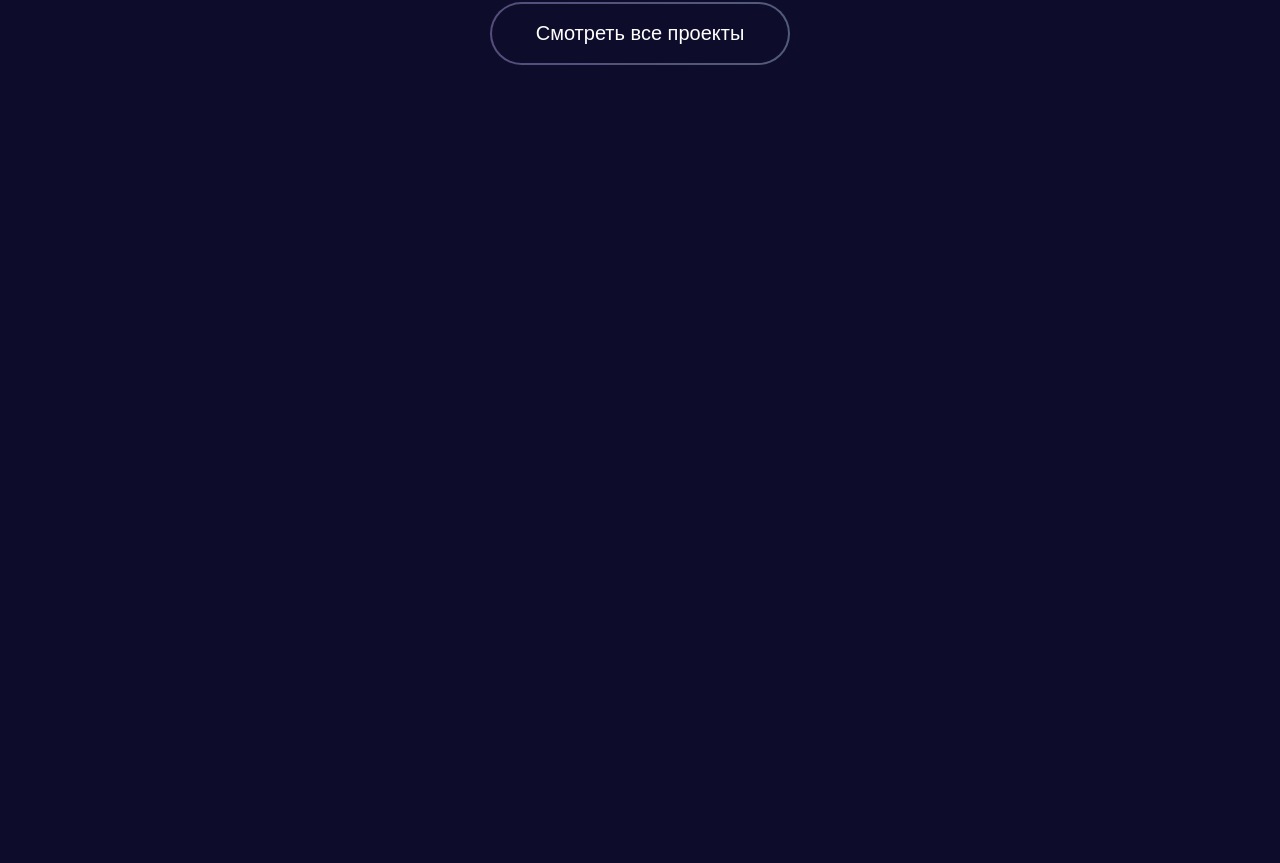
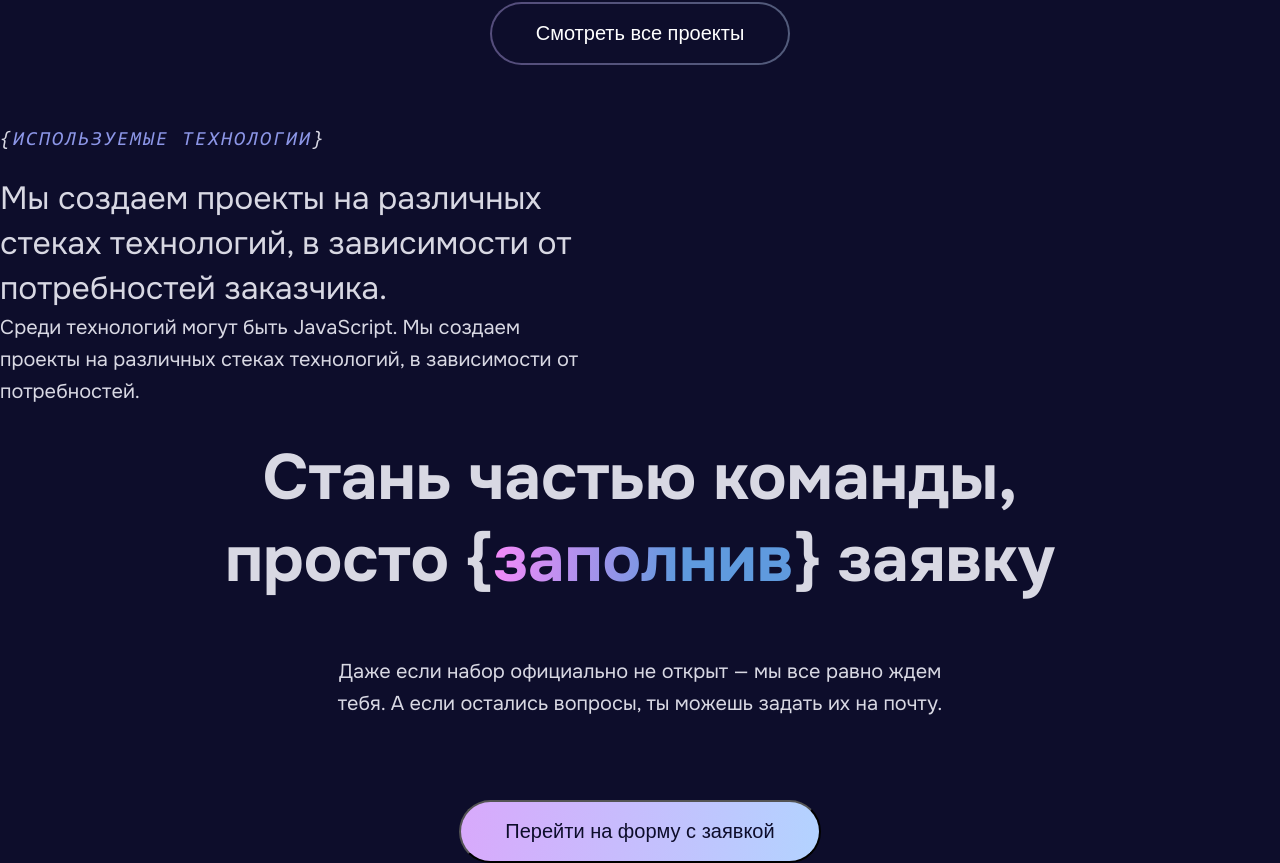
Before and after one commit to Isas2g/web-studio-react, a React app: page / in a window 1280 px wide. Shown: the part 2379-3242 px from the top of the page. Before the commit the page ends 2508 px from the top, so only its background shows below. Built offline with nearby package versions, Linux system fonts and the light colour scheme.

Commit message:
fix added

```diff
--- a/src/pages/Main/index.tsx
+++ b/src/pages/Main/index.tsx
@@ -7,6 +7,8 @@ import floatingImage3 from 'shared/assets/icons/floating-image-3.svg';
 import floatingImage4 from 'shared/assets/icons/floating-image-4.svg';
 import MainSecondBlock from 'widgets/MainSecondBlock';
 import MainProjects from 'widgets/MainProjects';
+import MainTechnologies from '../../widgets/MainTechnologies';
+import Application from '../../widgets/Application';
 
 const Main = () => {
   return (
@@ -34,8 +36,9 @@ const Main = () => {
       <Header />
       <MainBlock />
       <MainSecondBlock />
-
       <MainProjects />
+      <MainTechnologies />
+      <Application />
     </div>
   );
 };
--- a/src/shared/styles/variables.scss
+++ b/src/shared/styles/variables.scss
@@ -13,6 +13,7 @@ $card-background: linear-gradient(120deg,
         rgba(177, 213, 255, 0.1) 93.52%);
 $pink-gradient: linear-gradient(to left, #D78DF4 0%, #A792EB 100%);
 $blue-gradient: linear-gradient(to left, #9B93E9 0%, #9AC5F6 100%);
+$blue-pink-gradient: linear-gradient(95.29deg, #F48AF9 1.37%, #5F9ADE 62.16%);
 $border-card-color: linear-gradient(96.99deg, rgba(200, 138, 249, 0.4) -77.06%, rgba(177, 255, 241, 0.4) 207.41%);
 $paragraph-text-color: rgba(237, 237, 245, 0.5);
 $paragraph-text-color: rgba(237, 237, 245, 0.5);
--- a/src/shared/ui/HeroTitle/index.tsx
+++ b/src/shared/ui/HeroTitle/index.tsx
@@ -4,13 +4,19 @@ type ReactNode = ReactFragment | ReactPortal | boolean | null | undefined;
 
 interface Props {
   isMainTitle?: boolean;
+  //TODO: исправить тип any
+  style?: any;
 }
 
 type PropsWithChildren<P> = P & { children?: ReactNode };
 
-const HeroTitle = ({ isMainTitle, children }: PropsWithChildren<Props>) => {
+const HeroTitle = ({
+  isMainTitle,
+  children,
+  style,
+}: PropsWithChildren<Props>) => {
   return (
-    <div className={classes['title-container']}>
+    <div style={style} className={classes['title-container']}>
       {isMainTitle ? (
         <h1 className={classes['title']}>{children}</h1>
       ) : (
--- /dev/null
+++ b/src/widgets/Application/index.tsx
@@ -0,0 +1,27 @@
+import React from 'react';
+import classes from './style.module.scss';
+import HeroTitle from '../../shared/ui/HeroTitle';
+import Button from '../../shared/ui/Button';
+
+const Application = () => {
+  return (
+    <div className={classes['container']}>
+      <div className={classes['application-title']}>
+        <HeroTitle style={{ maxWidth: '100%' }}>
+          Стань частью команды, просто &#123;
+          <span className={classes['blue-pink-gradient']}>заполнив</span>
+          &#125; заявку
+        </HeroTitle>
+      </div>
+      <p className={classes['application-text']}>
+        Даже если набор официально не открыт — мы все равно ждем тебя. А если
+        остались вопросы, ты можешь задать их на почту.
+      </p>
+      <div className={classes['buttons-container']}>
+        <Button isAction text={'Перейти на форму с заявкой'} />
+      </div>
+    </div>
+  );
+};
+
+export default Application;
--- /dev/null
+++ b/src/widgets/Application/style.module.scss
@@ -0,0 +1,24 @@
+@import 'shared/styles/variables.scss';
+
+.container {
+  display: flex;
+  flex-direction: column;
+  align-items: center;
+}
+
+.blue-pink-gradient {
+  background: $blue-pink-gradient;
+  -webkit-background-clip: text;
+  -webkit-text-fill-color: transparent;
+}
+
+.application-title {
+  max-width: 900px;
+}
+
+.application-text {
+  text-align: center;
+  max-width: 625px;
+  margin: 0 auto 80px;
+  line-height: 32px;
+}
--- /dev/null
+++ b/src/widgets/MainTechnologies/index.tsx
@@ -0,0 +1,33 @@
+import React from 'react';
+import Title from '../../shared/ui/Title';
+import classes from './style.module.scss';
+import Subtitle from '../../shared/ui/Subtitle';
+import Paragraph from '../../shared/ui/Paragraph';
+
+const MainTechnologies = () => {
+  return (
+    <div className={classes['container']}>
+      <div className={classes['container-technologies']}>
+        <Title>
+          <span className={classes['square-brackets']}>&#123;</span>Используемые
+          технологии
+          <span className={classes['square-brackets']}>&#125;</span>
+        </Title>
+        <div className={classes['subtitle-container']}>
+          <Subtitle>
+            Мы создаем проекты на различных стеках технологий, в зависимости от
+            потребностей заказчика.
+          </Subtitle>
+        </div>
+        <div className={classes['paragraph-container']}>
+          <Paragraph>
+            Среди технологий могут быть JavaScript. Мы создаем проекты на
+            различных стеках технологий, в зависимости от потребностей.
+          </Paragraph>
+        </div>
+      </div>
+    </div>
+  );
+};
+
+export default MainTechnologies;
--- /dev/null
+++ b/src/widgets/MainTechnologies/style.module.scss
@@ -0,0 +1,17 @@
+@import 'shared/styles/variables.scss';
+
+.container-technologies {
+  text-align: start;
+}
+
+.subtitle-container {
+  max-width: 605px;
+}
+
+.paragraph-container {
+  max-width: 583px;
+}
+
+.square-brackets {
+  color: $main-text-color;
+}
```
